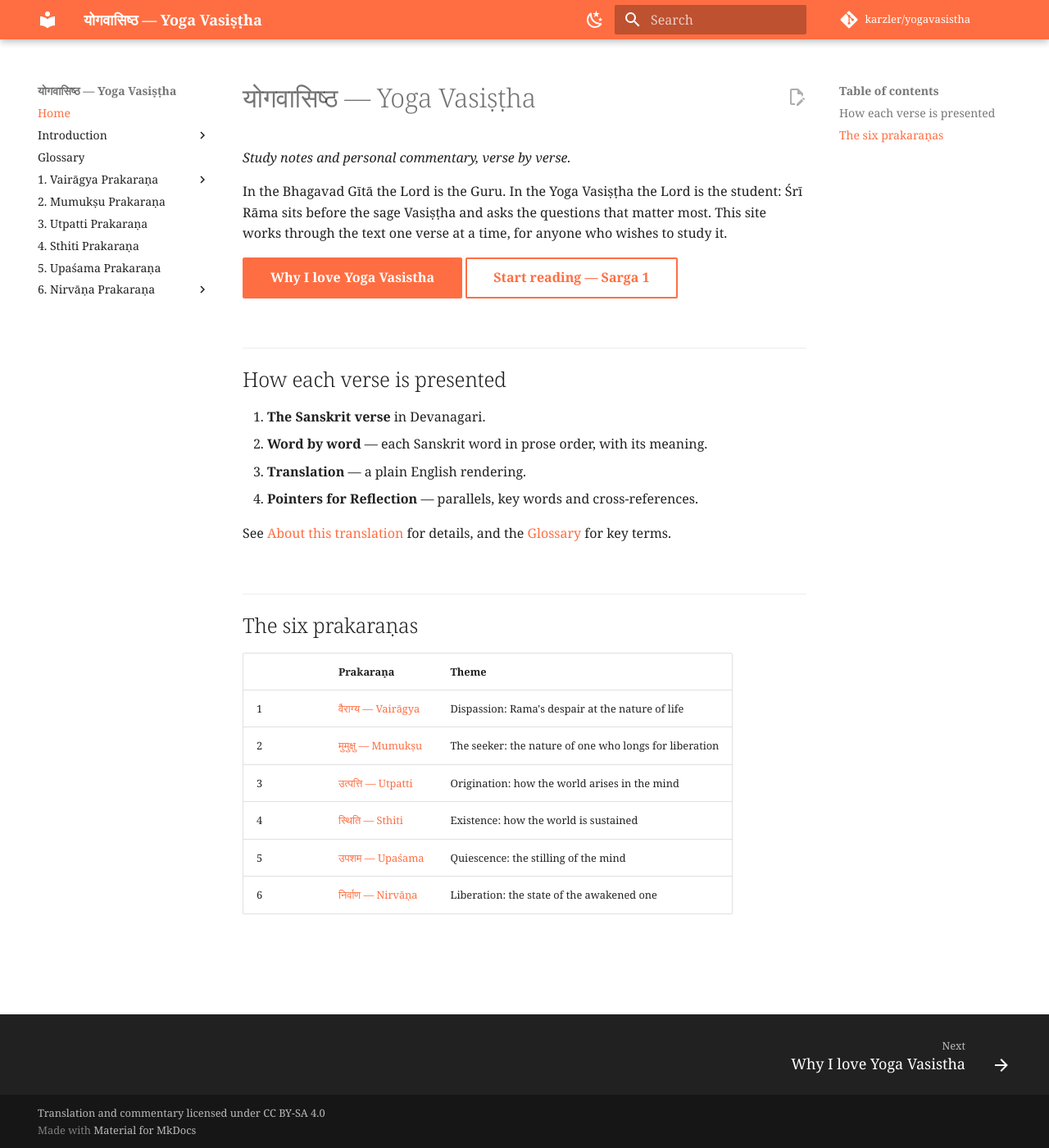
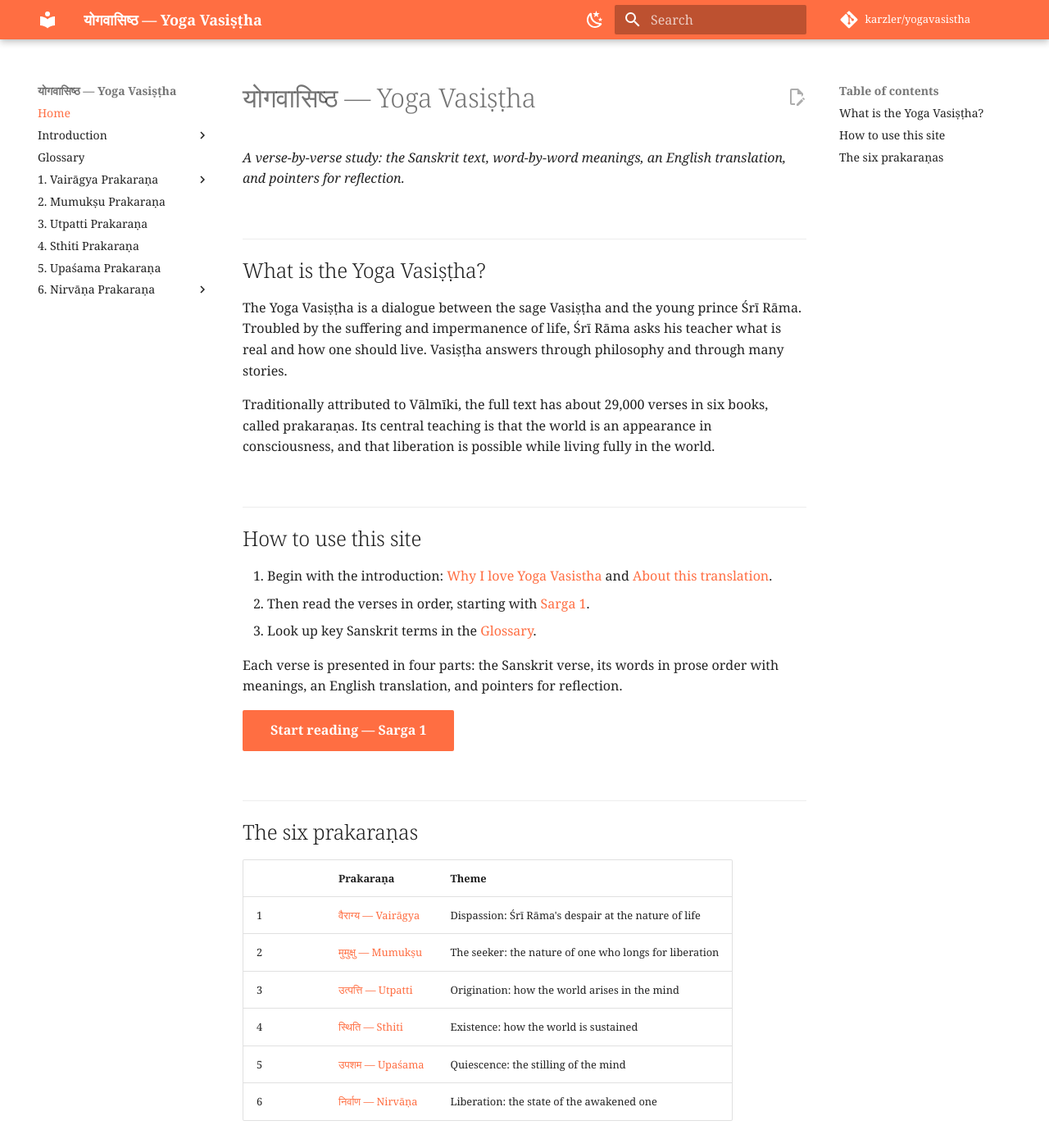
Before and after one commit to karzler/yogavasistha, an MkDocs documentation site: the page built from docs/index.md, in a window 1280 px wide and 1400 px high. Shown: the whole window at 82% size. Built offline with MkDocs 1.6.1 and Material for MkDocs 9.7.7, drawn with Linux system fonts in a browser that asks for light colours; comment, search, counter and statistics services are not loaded.

Commit message:
Rewrite home page: explain the text and how to use the site

```diff
--- a/docs/index.md
+++ b/docs/index.md
@@ -1,26 +1,28 @@
 # योगवासिष्ठ — Yoga Vasiṣṭha
 
-*Study notes and personal commentary, verse by verse.*
+*A verse-by-verse study: the Sanskrit text, word-by-word meanings, an English translation, and pointers for reflection.*
 
-In the Bhagavad Gītā the Lord is the Guru. In the Yoga Vasiṣṭha the Lord is the student: Śrī Rāma sits before the sage Vasiṣṭha and asks the questions that matter most. This site works through the text one verse at a time, for anyone who wishes to study it.
+## What is the Yoga Vasiṣṭha?
 
-[Why I love Yoga Vasistha](introduction/why-i-love.md){ .md-button .md-button--primary }
-[Start reading — Sarga 1](1-vairagya/sarga-001.md){ .md-button }
+The Yoga Vasiṣṭha is a dialogue between the sage Vasiṣṭha and the young prince Śrī Rāma. Troubled by the suffering and impermanence of life, Śrī Rāma asks his teacher what is real and how one should live. Vasiṣṭha answers through philosophy and through many stories.
 
-## How each verse is presented
+Traditionally attributed to Vālmīki, the full text has about 29,000 verses in six books, called prakaraṇas. Its central teaching is that the world is an appearance in consciousness, and that liberation is possible while living fully in the world.
 
-1. **The Sanskrit verse** in Devanagari.
-2. **Word by word** — each Sanskrit word in prose order, with its meaning.
-3. **Translation** — a plain English rendering.
-4. **Pointers for Reflection** — parallels, key words and cross-references.
+## How to use this site
 
-See [About this translation](introduction/about-translation.md) for details, and the [Glossary](glossary.md) for key terms.
+1. Begin with the introduction: [Why I love Yoga Vasistha](introduction/why-i-love.md) and [About this translation](introduction/about-translation.md).
+2. Then read the verses in order, starting with [Sarga 1](1-vairagya/sarga-001.md).
+3. Look up key Sanskrit terms in the [Glossary](glossary.md).
+
+Each verse is presented in four parts: the Sanskrit verse, its words in prose order with meanings, an English translation, and pointers for reflection.
+
+[Start reading — Sarga 1](1-vairagya/sarga-001.md){ .md-button .md-button--primary }
 
 ## The six prakaraṇas
 
 | | Prakaraṇa | Theme |
 | --- | --- | --- |
-| 1 | [वैराग्य — Vairāgya](1-vairagya/index.md) | Dispassion: Rama's despair at the nature of life |
+| 1 | [वैराग्य — Vairāgya](1-vairagya/index.md) | Dispassion: Śrī Rāma's despair at the nature of life |
 | 2 | [मुमुक्षु — Mumukṣu](2-mumukshu/index.md) | The seeker: the nature of one who longs for liberation |
 | 3 | [उत्पत्ति — Utpatti](3-utpatti/index.md) | Origination: how the world arises in the mind |
 | 4 | [स्थिति — Sthiti](4-sthiti/index.md) | Existence: how the world is sustained |
```
